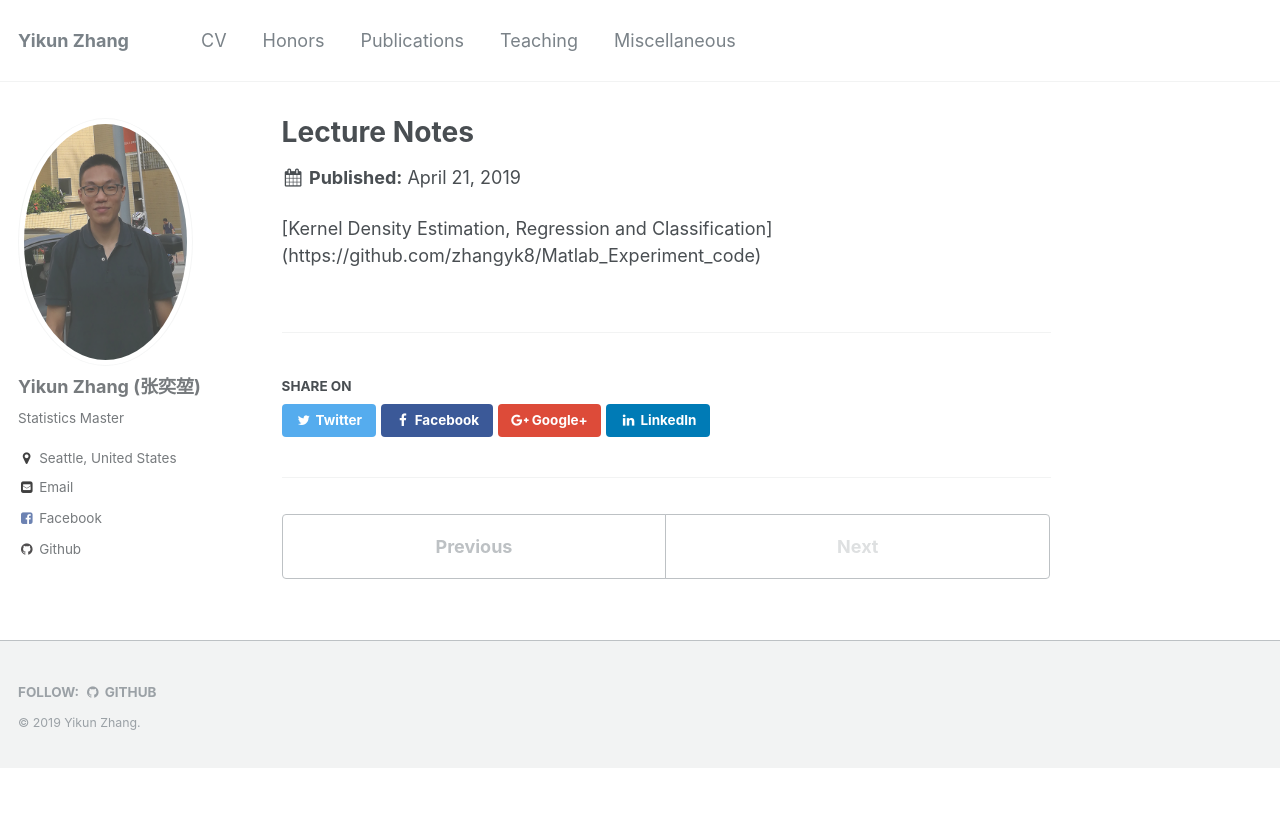
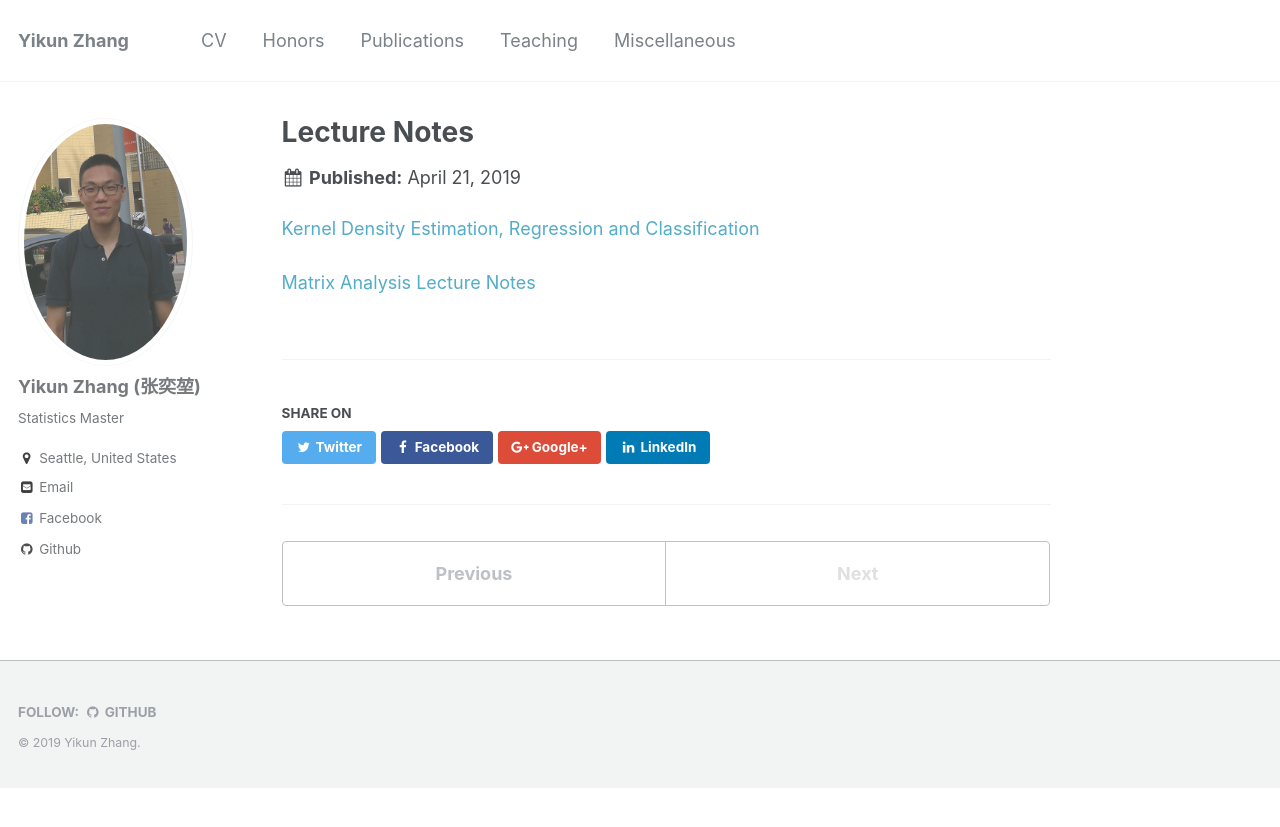
Before and after one commit to zhangyk8/zhangyk8.github.io, a Jekyll site: the page built from _portfolio/portfolio-2.html, in a window 1280 px wide. Shown: the top 827 px of the page. Built offline with Jekyll 4.4.1, drawn with Linux system fonts in a browser that asks for light colours.

Commit message:
Update portfolio-2.html

```diff
--- a/_portfolio/portfolio-2.html
+++ b/_portfolio/portfolio-2.html
@@ -4,4 +4,7 @@ excerpt: "Here are some lecture notes synthesized by me and/or some collaborator
 collection: portfolio
 ---
 
-[Kernel Density Estimation, Regression and Classification](https://github.com/zhangyk8/Matlab_Experiment_code)
+<a href="Lecture_Notes/Lecture6_Ruojin_Yikun.pdf">Kernel Density Estimation, Regression and Classification</a>
+<br>
+<br>
+<a href="https://zhangyk8.github.io/teaching/matrix_analysis">Matrix Analysis Lecture Notes</a>
```
